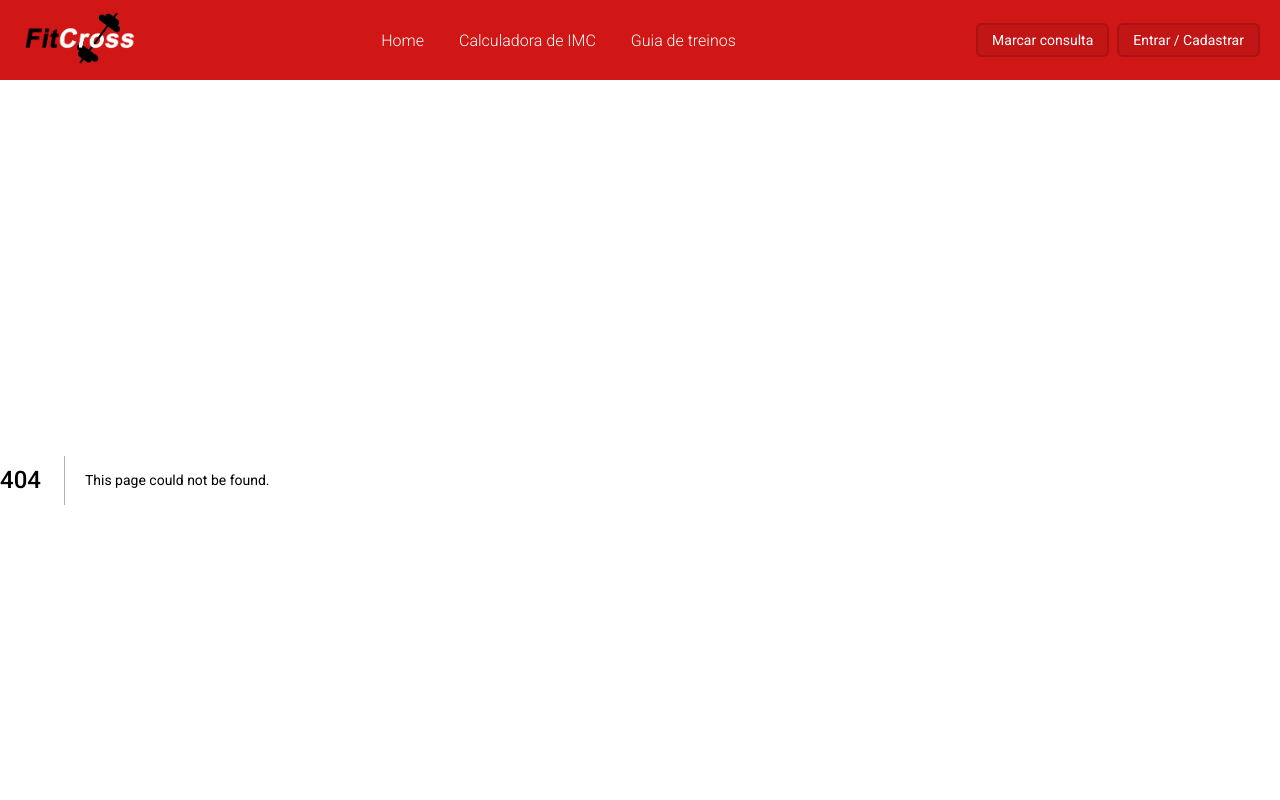
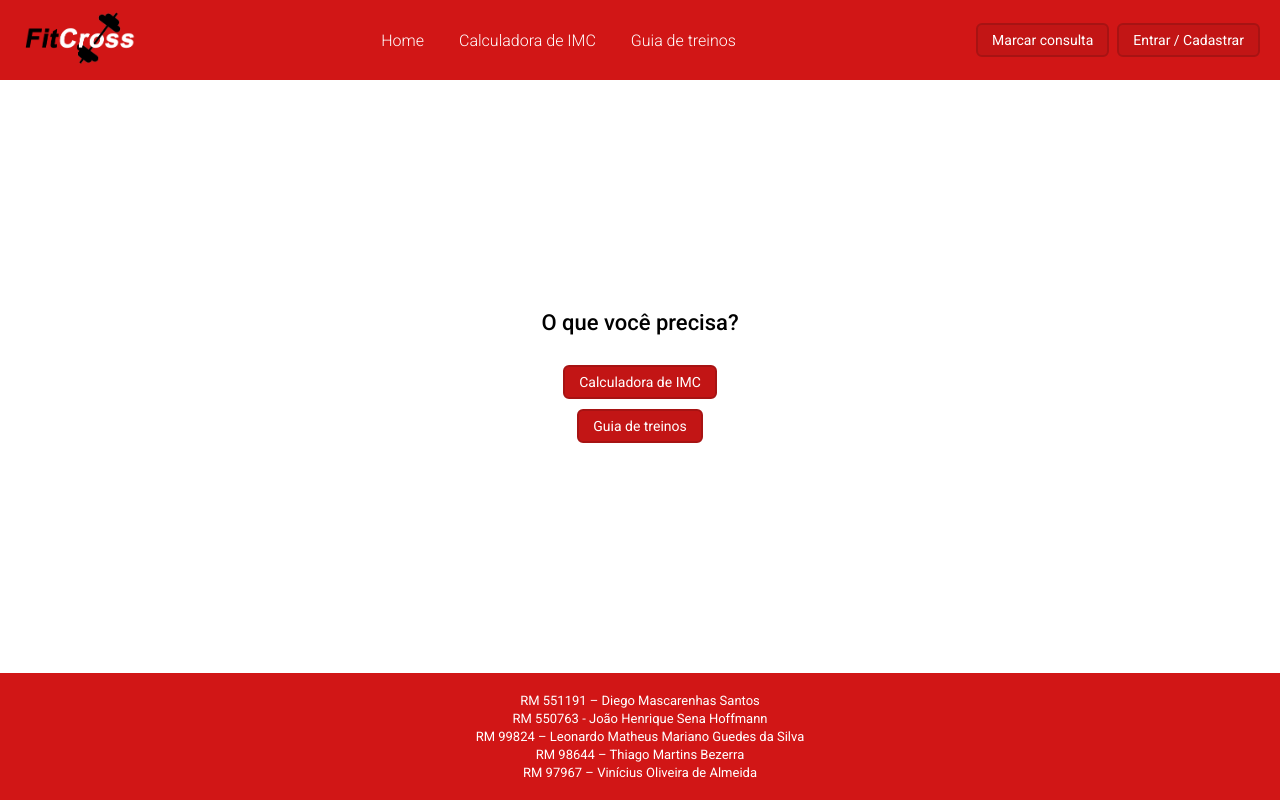
Before and after one commit to BezerraThi/GS2HTML, a Next.js app: page /home in a window 1280 px wide. Before the commit this address had no page. Shown: the top 800 px of the page. Built offline with nearby package versions, Linux system fonts and the light colour scheme.

Commit message:
Composição da tela de Home

```diff
--- /dev/null
+++ b/src/app/home/page.jsx
@@ -0,0 +1,26 @@
+'use client'
+
+import styles from '@/styles/pages/home.module.scss'
+
+import { Button } from '@/components'
+
+import { useRouter } from 'next/navigation'
+
+export default function HomePage() {
+  const router = useRouter()
+
+  return (
+    <main className={styles.home_page}>
+      <div className={styles.home_navigation}>
+        <div className={styles.home_navigation__header}>
+          O que você precisa?
+        </div>
+        <Button
+          label="Calculadora de IMC"
+          onClick={() => router.push('/calculadora')}
+        />
+        <Button label="Guia de treinos" onClick={() => router.push('/guia')} />
+      </div>
+    </main>
+  )
+}
--- a/src/app/layout.jsx
+++ b/src/app/layout.jsx
@@ -1,5 +1,5 @@
 import '@/styles/globals.scss'
-import styles from '@/styles/pages/home.module.scss'
+import styles from '@/styles/pages/initial.module.scss'
 
 import { Header, Footer } from '@/components'
 
--- a/src/styles/pages/home.module.scss
+++ b/src/styles/pages/home.module.scss
@@ -1,19 +1,4 @@
 @import '@/styles/variables.module.scss';
-
-// ---------------------------------
-
-.page_wrapper {
-  display: flex;
-  flex-direction: column;
-  min-height: 100vh;
-}
-
-.page_content_wrapper {
-  display: flex;
-  flex: 1;
-}
-
-// ---------------------------------
 
 .home_page {
   display: flex;
@@ -25,14 +10,17 @@
   background-color: $bg-default;
 }
 
-.home_container {
+.home_navigation {
   display: flex;
   flex-direction: column;
   align-items: center;
+  width: 100%;
+  max-width: 280px;
+  row-gap: 10px;
 }
 
-.home_container__title {
-  margin-bottom: 25px;
+.home_navigation__header {
+  margin-bottom: 20px;
 
   font-size: 22px;
   font-weight: 500;
@@ -42,17 +30,3 @@
     font-weight: 800;
   }
 }
-
-.home_container__wrapper {
-  display: flex;
-  flex-direction: column;
-  row-gap: 15px;
-  width: 100%;
-  max-width: 200px;
-}
-
-.home_container__inputs {
-  display: flex;
-  flex-direction: column;
-  row-gap: 10px;
-}
--- /dev/null
+++ b/src/styles/pages/initial.module.scss
@@ -0,0 +1,58 @@
+@import '@/styles/variables.module.scss';
+
+// ---------------------------------
+
+.page_wrapper {
+  display: flex;
+  flex-direction: column;
+  min-height: 100vh;
+}
+
+.page_content_wrapper {
+  display: flex;
+  flex: 1;
+}
+
+// ---------------------------------
+
+.initial_page {
+  display: flex;
+  justify-content: center;
+  align-items: center;
+  width: 100%;
+  height: auto;
+
+  background-color: $bg-default;
+}
+
+.initial_container {
+  display: flex;
+  flex-direction: column;
+  align-items: center;
+}
+
+.initial_container__title {
+  margin-bottom: 25px;
+
+  font-size: 22px;
+  font-weight: 500;
+
+  b {
+    font-size: 22px;
+    font-weight: 800;
+  }
+}
+
+.initial_container__wrapper {
+  display: flex;
+  flex-direction: column;
+  row-gap: 15px;
+  width: 100%;
+  max-width: 200px;
+}
+
+.initial_container__inputs {
+  display: flex;
+  flex-direction: column;
+  row-gap: 10px;
+}
```
Also changed, not shown: src/app/page.jsx (+7 -7 lines).
